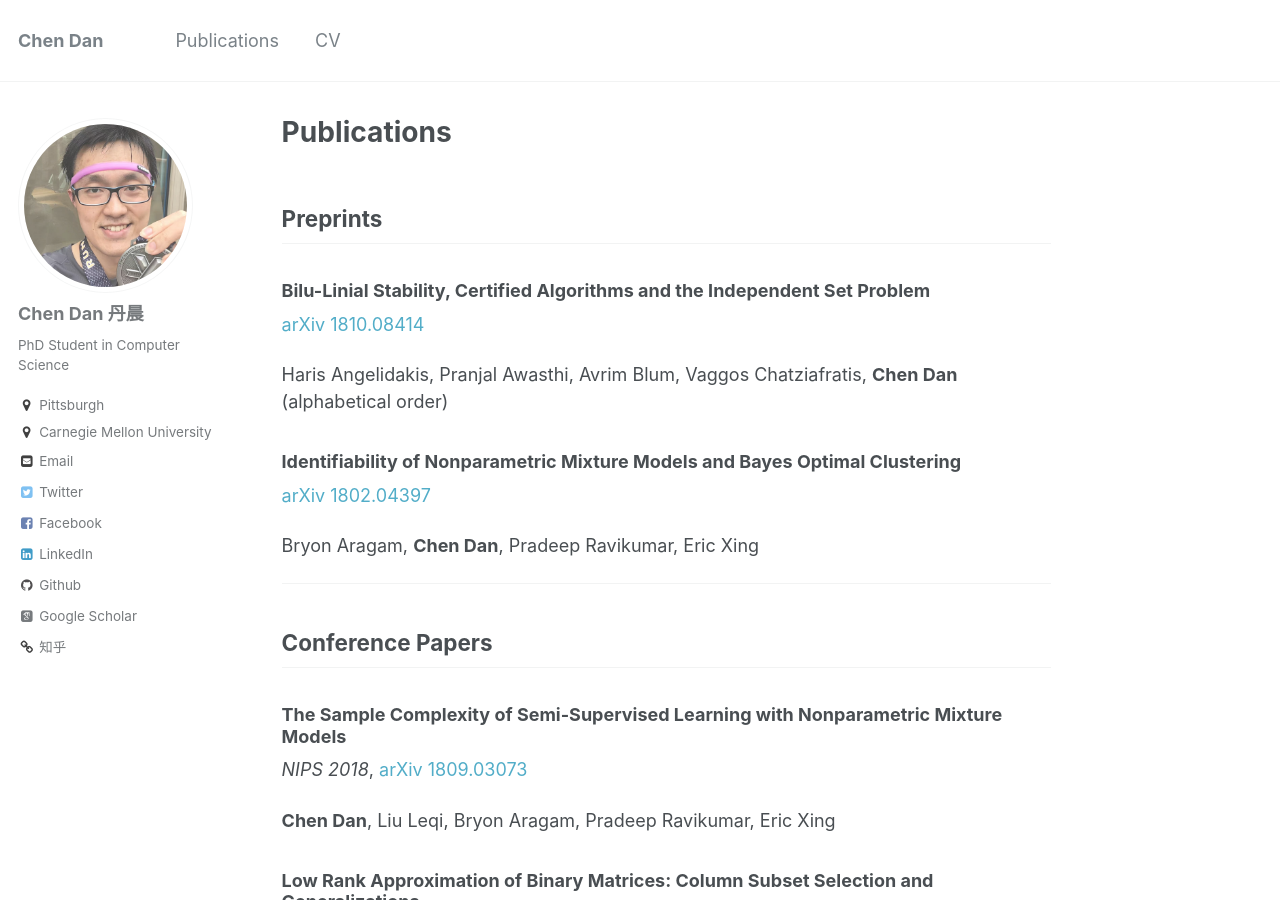
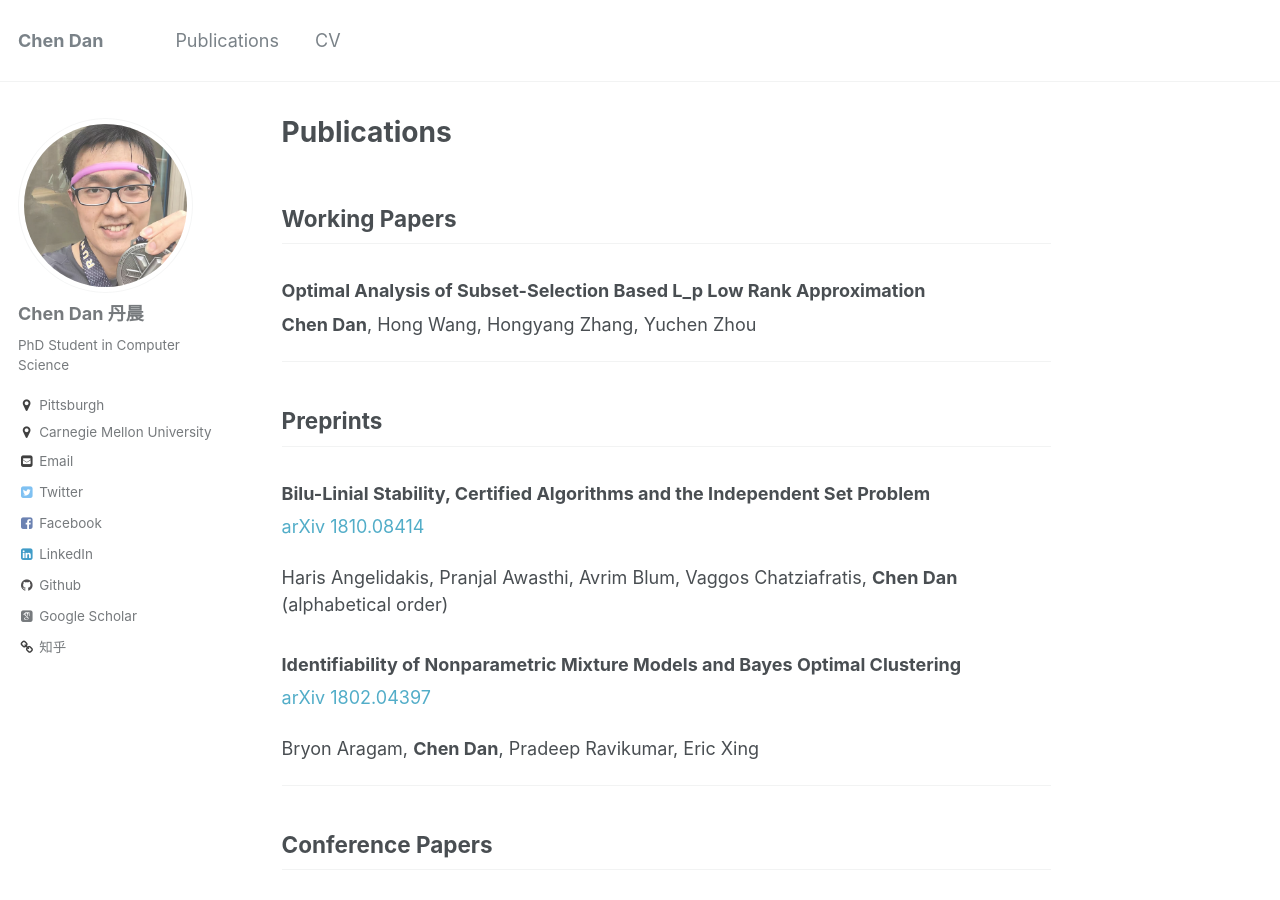
Before and after one commit to ChenDanCMU/chendancmu.github.io, a Jekyll site: the page built from _pages/publications.md, in a window 1280 px wide and 900 px high. Built offline with Jekyll 4.4.1, drawn with Linux system fonts in a browser that asks for light colours; some web fonts are replaced.

Commit message:
Revert "Update publications.md"
This reverts commit f0a6fbe69deca1785780c1f8c320779d22e41d62.

```diff
--- a/_pages/publications.md
+++ b/_pages/publications.md
@@ -3,6 +3,15 @@
 title: "Publications"
 permalink: /publications/
 author_profile: true
+---
+## Working Papers
+
+### Optimal Analysis of Subset-Selection Based L_p Low Rank Approximation
+
+**Chen Dan**, Hong Wang, Hongyang Zhang, Yuchen Zhou
+
+
+
 ---
 ## Preprints
 
```
